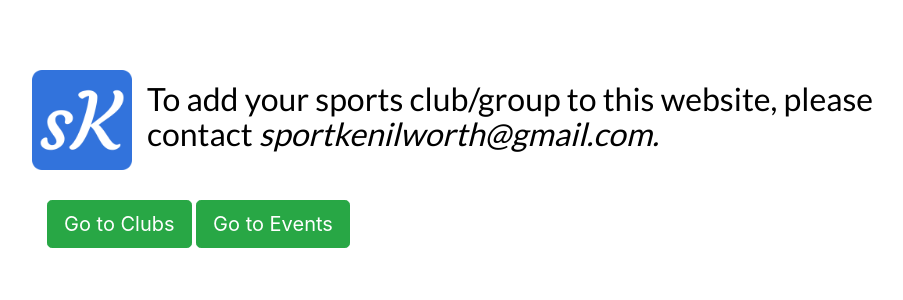
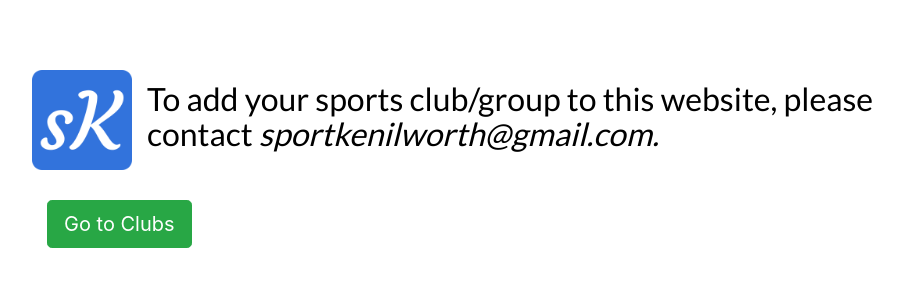
Before and after one commit to armgolf/sportKenilworth, a Django app: page /contact/ in a window 1280 px wide. Shown: the top 300 px of the page, without its empty margins (38-941 px from the left). Run offline with Django 3.2, Linux system fonts and the light colour scheme; some libraries are stand-ins or nearby versions.

Commit message:
Simplified site

```diff
--- a/blog/templates/blog/contact.html
+++ b/blog/templates/blog/contact.html
@@ -11,6 +11,7 @@
         <link rel="stylesheet" href="{% static 'css/blog.css' %}">
         <link rel="shortcut icon"  href="{% static 'images/favicon (3).ico' %}" />
         <link href="https://fonts.googleapis.com/css?family=Lato|Playball" rel="stylesheet">
+        <link href="https://fonts.googleapis.com/css?family=Crete+Round" rel="stylesheet">
     </head>
     <body>
       <div class="col-xs-12" style="height:70px;"></div>
@@ -27,7 +28,7 @@
           <div class="col">
             <div class="col-xs-12" style="height:30px;"></div>
             <a href="{% url 'club_list' %}" role="button" class="btn btn-success btn-lg">Go to Clubs </a>
-            <a href="{% url 'event_list' %}" role="button" class="btn btn-success btn-lg">Go to Events </a>
+  <!--          <a href="{% url 'event_list' %}" role="button" class="btn btn-success btn-lg">Go to Events </a> -->
           </div>
         </div>
 
--- a/blog/views.py
+++ b/blog/views.py
@@ -3,6 +3,7 @@ from blog.models import Clubs, Events
 
 def club_list(request):
     clubs = Clubs.objects.all()
+    clubs = clubs.order_by('name')
     return render(request, 'blog/club_list.html', {'clubs': clubs,})
 
 def event_list(request):
```
Also changed, not shown: blog/templates/blog/club_list.html (+4 -4 lines).
